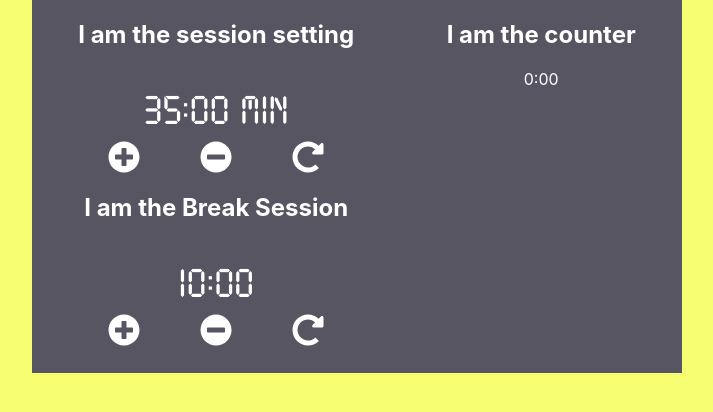
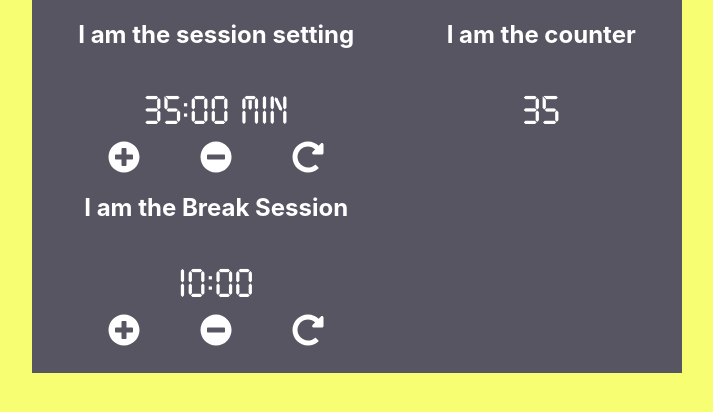
Before and after one commit to ethueter/PomodoroClock, a React (Create React App) app: page / in a window 1280 px wide. Shown: the top 412 px of the page, without its empty margins (283-996 px from the left). Built offline with nearby package versions, Linux system fonts and the light colour scheme.

Commit message:
begin updating counter component

```diff
--- a/src/Clock/Counter.js
+++ b/src/Clock/Counter.js
@@ -1,12 +1,12 @@
 import React from 'react';
 
 
-const Counter = () => {
+const Counter = ({displayTime, flip}) => {
 
     return(
         <div className="counter">
             <h2>I am the counter</h2>
-            <p>0:00</p>
+            <p className="time">{displayTime}</p>
         </div>
     )
 };
--- a/src/Clock/MainContainer.js
+++ b/src/Clock/MainContainer.js
@@ -7,6 +7,7 @@ import Counter from "./Counter";
 const MainContainer = () => {
     const [sessionTime, setSessionTime] = useState(35);
     const [breakTime, setBreakTime] = useState(10);
+    const [onBreak, setOnBreak] = useState(false);
 
     const increment = (direction, timeType) => {
         if(timeType === "session"){
@@ -32,15 +33,37 @@ const MainContainer = () => {
         }
     }
 
+    const flipSession = () => {
+        setOnBreak(!onBreak);
+    }
+
+    const timer = (timeType) => {
+        let min = 60;
+    }
+
     return (
       <div className="main-container">
         <div>
-          <Session currentSessionTime={sessionTime} increment={increment} reset={reset} />
-                <Break currentBreakTime={breakTime} increment={increment} reset={reset} />
+          <Session
+            currentSessionTime={sessionTime}
+            increment={increment}
+            reset={reset}
+          />
+          <Break
+            currentBreakTime={breakTime}
+            increment={increment}
+            reset={reset}
+          />
         </div>
-        <div className="counter-container">
-          <Counter />
-        </div>
+        {onBreak ? (
+          <div className="counter-container">
+            <Counter displayTime={breakTime} flip={flipSession} />
+          </div>
+        ) : (
+          <div className="counter-container">
+            <Counter displayTime={sessionTime} flip={flipSession} />
+          </div>
+        )}
       </div>
     );
 };
```
